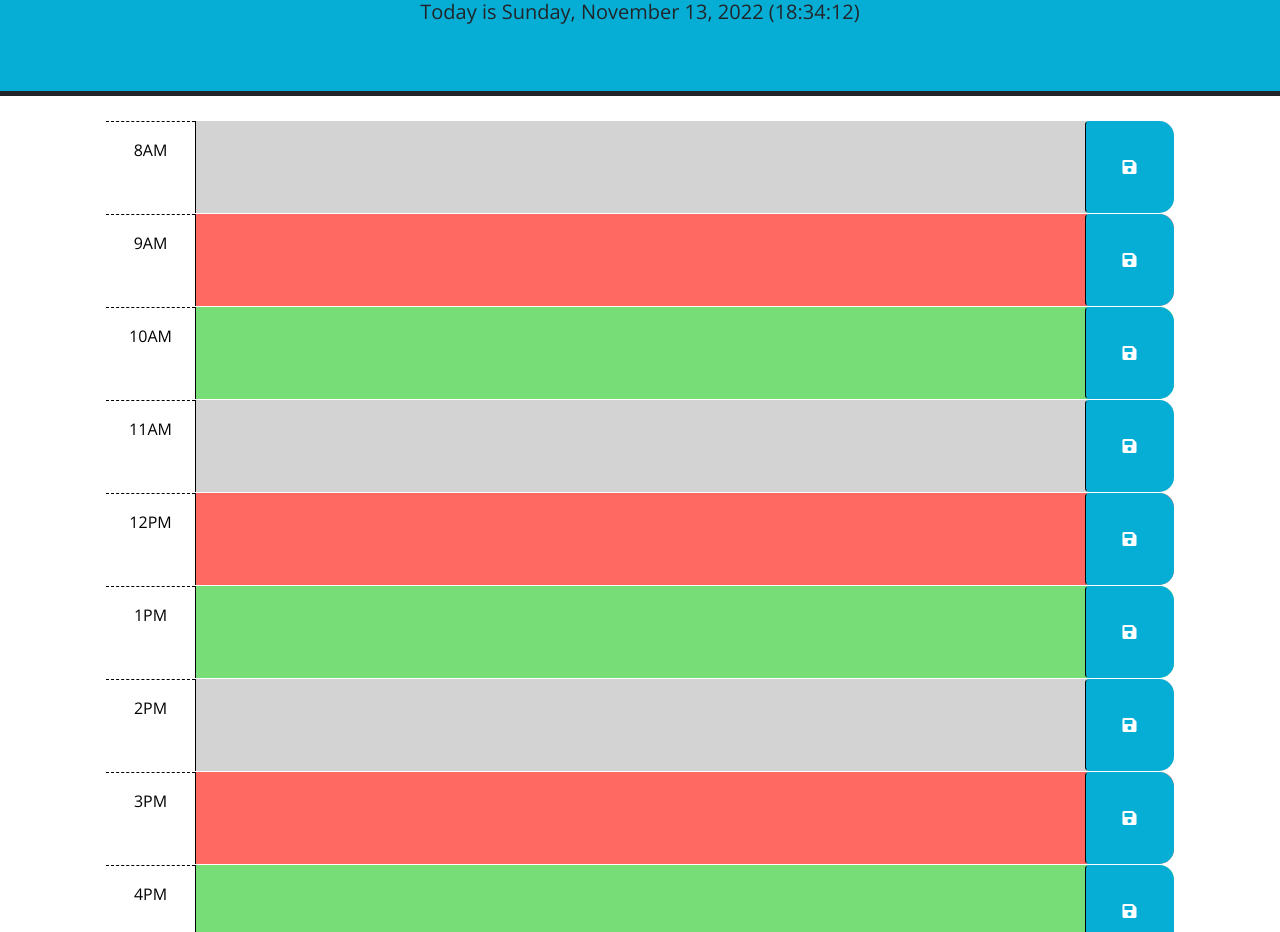
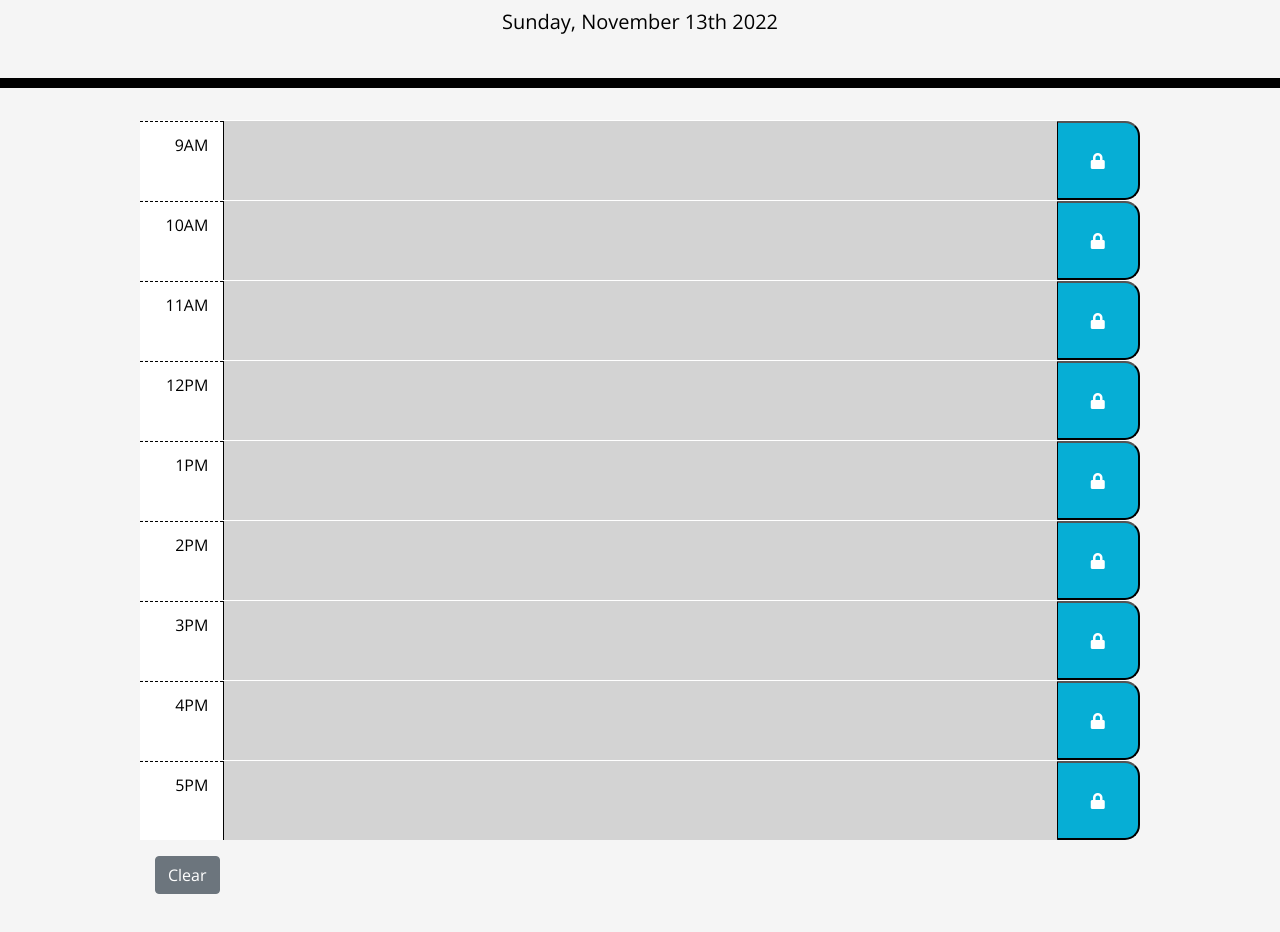
Before and after one commit to cmcclay77/workday-scheduler, a plain HTML site: page index.html in a window 1280 px wide. Shown: the part 182-1114 px from the top of the page. Drawn offline with nearby package versions, Linux system fonts and the light colour scheme.

Commit message:
updated project

```diff
--- a/assets/css/styles.css
+++ b/assets/css/styles.css
@@ -1,10 +1,8 @@
-  header {
-    background-color: #06aed5;
-  }
-
   body {
     font-family: 'Open Sans', sans-serif;
+    background-color: whitesmoke;
     font-size: 16px;
+    line-height: 1;
   }
 
   textarea {
@@ -16,15 +14,34 @@
     padding: 10px;
   }
 
+  .container {
+    max-width: 1000px;
+    margin-bottom: 20px;
+  }
+
+  .jumbotron {
+    text-align: center;
+    background-color: transparent;
+    color: black;
+    border-radius: 0;
+    border-bottom: 10px solid black;
+    padding-bottom: 30px;
+  }
+
   .description {
     white-space: pre-wrap;
   }
 
+  /* Timeblock */
+
   .time-block {
-    border-radius: 15px;
+    text-align: left;
+
   }
 
   .row {
+    white-space: pre-wrap;
+    height: 80px;
     border-top: 1px solid white;
   }
 
@@ -32,22 +49,32 @@
     background-color: #ffffff;
     color: #000000;
     border-top: 1px dashed #000000;
+    padding-top: 15px;
+    text-align: right;
+    font-size: 20x;
   }
+
+  /* Styling/color-coding for past, present, and future events/time */
 
   .past {
     background-color: #d3d3d3;
     color: white;
+    border-radius: 15px;
   }
 
   .present {
     background-color: #ff6961;
     color: white;
+    border-radius: 15px;
   }
 
   .future {
     background-color: #77dd77;
     color: white;
+    border-radius: 15px;
   }
+
+  /* Buttons */
 
   .saveBtn {
     border-left: 1px solid black;
@@ -61,3 +88,17 @@
     font-size: 20px;
     transition: all 0.3s ease-in-out;
   }
+
+  .clearBtn {
+    margin-top: 30px;
+    padding: 10px;
+    align-items: left;
+    text-align: center;
+    background-color: gray;
+
+  }
+
+  .clearBtn i:hover {
+    font-size:20px;
+    transition: all 0.3s ease-in-out;
+  }
--- a/index.html
+++ b/index.html
@@ -1,121 +1,87 @@
 <!DOCTYPE html>
 <html lang="en">
+
 <head>
   <meta charset="UTF-8" />
   <meta name="viewport" content="width=device-width, initial-scale=1.0" />
   <meta http-equiv="X-UA-Compatible" content="ie=edge" />
-    <link
-      rel="stylesheet"
-      href="https://cdn.jsdelivr.net/npm/bootstrap@5.1.3/dist/css/bootstrap.min.css"
-    />
-    <link
-      rel="stylesheet"
-      href="https://use.fontawesome.com/releases/v5.8.1/css/all.css"
-      integrity="sha384-50oBUHEmvpQ+1lW4y57PTFmhCaXp0ML5d60M1M7uH2+nqUivzIebhndOJK28anvf"
-      crossorigin="anonymous"
-    />
-    <link
-      href="https://fonts.googleapis.com/css?family=Open+Sans&display=swap"
-      rel="stylesheet"
-    />
+  <link rel="stylesheet" href="https://cdn.jsdelivr.net/npm/bootstrap@4.6.1/dist/css/bootstrap.min.css"/>
+  <link rel="stylesheet" href="https://use.fontawesome.com/releases/v5.8.1/css/all.css"
+    integrity="sha384-50oBUHEmvpQ+1lW4y57PTFmhCaXp0ML5d60M1M7uH2+nqUivzIebhndOJK28anvf" crossorigin="anonymous" />
+  <link href="https://fonts.googleapis.com/css?family=Open+Sans&display=swap" rel="stylesheet" />
   <link rel="stylesheet" href="./assets/css/styles.css" />
   <title>Work Day Scheduler</title>
 </head>
+
 <body>
-    <header class="p-5 mb-4 border-5 border-bottom border-dark text-center">
+  <!-- Current date is here -->
+  <header class="jumbotron">
     <h1 class="display-3">Work Day Scheduler</h1>
     <p class="lead">A simple calendar app for scheduling your work day</p>
     <p id="currentDay" class="lead"></p>
   </header>
-    <div class="container-lg px-5">
-      <!-- Use class for "past", "present", and "future" to apply styles to the
-        time-block divs accordingly. The javascript will need to do this by
-        adding/removing these classes on each div by comparing the hour in the
-        id to the current hour. The html provided below is meant to be an example
-        demonstrating how the css provided can be leveraged to create the
-        desired layout and colors. The html below should be removed or updated
-        in the finished product. Remember to delete this comment once the
-        code is implemented.
-        -->
-      <!-- Example of a past time block. The "past" class adds a gray background color. -->
-      <div id="hour-8" class="row time-block past">
-        <div class="col-2 col-md-1 hour text-center py-3">8AM</div>
-        <textarea class="col-8 col-md-10 description" rows="3"> </textarea>
-        <button class="btn saveBtn col-2 col-md-1" aria-label="save">
-          <i class="fas fa-save" aria-hidden="true"></i>
-        </button>
+
+  <div class="container">
+    <!-- Timeblocks go here -->
+    <div id="hour-09" class="row time-div">
+      <div class="col-md-1 hour"><span id="09">9AM</span></div>
+      <textarea class="col-md-10 time-block description"></textarea>
+      <button class="col-md-1 saveBtn"><i class="fas fa-lock"></i></button>
     </div>
-      <!-- Example of a a present time block. The "present" class adds a red background color. -->
-      <div id="hour-9" class="row time-block present">
-        <div class="col-2 col-md-1 hour text-center py-3">9AM</div>
-        <textarea class="col-8 col-md-10 description" rows="3"> </textarea>
-        <button class="btn saveBtn col-2 col-md-1" aria-label="save">
-          <i class="fas fa-save" aria-hidden="true"></i>
-        </button>
+
+    <div id="hour-10" class="row time-div">
+      <div class="col-md-1 hour"><span id="10"></span>10AM</span></div>
+      <textarea class="col-md-10 time-block description"></textarea>
+      <button class="col-md-1 saveBtn"><i class="fas fa-lock"></i></button>
     </div>
-      <!-- Example of a future time block. The "future" class adds a green background color. -->
-      <div id="hour-10" class="row time-block future">
-        <div class="col-2 col-md-1 hour text-center py-3">10AM</div>
-        <textarea class="col-8 col-md-10 description" rows="3"> </textarea>
-        <button class="btn saveBtn col-2 col-md-1" aria-label="save">
-          <i class="fas fa-save" aria-hidden="true"></i>
-        </button>
+
+    <div id="hour-11" class="row time-div">
+      <div class="col-md-1 hour"><span id="11">11AM</span></div>
+      <textarea class="col-md-10 time-block description"></textarea>
+      <button class="col-md-1 saveBtn"><i class="fas fa-lock"></i></button>
     </div>
-      <div id="hour-11" class="row time-block past">
-        <div class="col-2 col-md-1 hour text-center py-3">11AM</div>
-        <textarea class="col-8 col-md-10 description" rows="3"> </textarea>
-        <button class="btn saveBtn col-2 col-md-1" aria-label="save">
-          <i class="fas fa-save" aria-hidden="true"></i>
-        </button>
+
+    <div id="hour-12" class="row time-div">
+      <div class="col-md-1 hour"><span id="12">12PM</span></div>
+      <textarea class="col-md-10 time-block description"></textarea>
+      <button class="col-md-1 saveBtn"><i class="fas fa-lock"></i></button>
     </div>
-      <div id="hour-12" class="row time-block present">
-        <div class="col-2 col-md-1 hour text-center py-3">12PM</div>
-        <textarea class="col-8 col-md-10 description" rows="3"> </textarea>
-        <button class="btn saveBtn col-2 col-md-1" aria-label="save">
-          <i class="fas fa-save" aria-hidden="true"></i>
-        </button>
+
+    <div id="hour-13" class="row time-div">
+      <div class="col-md-1 hour"><span id="13">1PM</span></div>
+      <textarea class="col-md-10 time-block description"></textarea>
+      <button class="col-md-1 saveBtn"><i class="fas fa-lock"></i></button>
     </div>
-      <div id="hour-13" class="row time-block future">
-        <div class="col-2 col-md-1 hour text-center py-3">1PM</div>
-        <textarea class="col-8 col-md-10 description" rows="3"> </textarea>
-        <button class="btn saveBtn col-2 col-md-1" aria-label="save">
-          <i class="fas fa-save" aria-hidden="true"></i>
-        </button>
+
+    <div id="hour-14" class="row time-div">
+      <div class="col-md-1 hour"><span id="14">2PM</span></div>
+      <textarea class="col-md-10 time-block description"></textarea>
+      <button class="col-md-1 saveBtn"><i class="fas fa-lock"></i></button>
     </div>
-      <div id="hour-14" class="row time-block past">
-        <div class="col-2 col-md-1 hour text-center py-3">2PM</div>
-        <textarea class="col-8 col-md-10 description" rows="3"> </textarea>
-        <button class="btn saveBtn col-2 col-md-1" aria-label="save">
-          <i class="fas fa-save" aria-hidden="true"></i>
-        </button>
+
+    <div id="hour-15" class="row time-div">
+      <div class="col-md-1 hour"><span id="15">3PM</span></div>
+      <textarea class="col-md-10 time-block description"></textarea>
+      <button class="col-md-1 saveBtn"><i class="fas fa-lock"></i></button>
     </div>
-      <div id="hour-15" class="row time-block present">
-        <div class="col-2 col-md-1 hour text-center py-3">3PM</div>
-        <textarea class="col-8 col-md-10 description" rows="3"> </textarea>
-        <button class="btn saveBtn col-2 col-md-1" aria-label="save">
-          <i class="fas fa-save" aria-hidden="true"></i>
-        </button>
+
+    <div id="hour-16" class="row time-div">
+      <div class="col-md-1 hour"><span id="16">4PM</span></div>
+      <textarea class="col-md-10 time-block description"></textarea>
+      <button class="col-md-1 saveBtn"><i class="fas fa-lock"></i></button>
     </div>
-      <div id="hour-16" class="row time-block future">
-        <div class="col-2 col-md-1 hour text-center py-3">4PM</div>
-        <textarea class="col-8 col-md-10 description" rows="3"> </textarea>
-        <button class="btn saveBtn col-2 col-md-1" aria-label="save">
-          <i class="fas fa-save" aria-hidden="true"></i>
-        </button>
+
+    <div id="hour-17" class="row time-div">
+      <div class="col-md-1 hour"><span id="17">5PM</span></div>
+      <textarea class="col-md-10 time-block description"></textarea>
+      <button class="col-md-1 saveBtn"><i class="fas fa-lock"></i></button>
     </div>
-      <div id="hour-17" class="row time-block past">
-        <div class="col-2 col-md-1 hour text-center py-3">5PM</div>
-        <textarea class="col-8 col-md-10 description" rows="3"> </textarea>
-        <button class="btn saveBtn col-2 col-md-1" aria-label="save">
-          <i class="fas fa-save" aria-hidden="true"></i>
-        </button>
+
+    <br>
+    <button id="clearFieldsBtn" type="button" class="btn btn-secondary">Clear</button>
    </div>
-    <script src="https://code.jquery.com/jquery-3.4.1.min.js"></script>
-    <script
-      src="https://cdn.jsdelivr.net/npm/dayjs@1.11.3/dayjs.min.js"
-      integrity="sha256-iu/zLUB+QgISXBLCW/mcDi/rnf4m4uEDO0wauy76x7U="
-      crossorigin="anonymous"
-    ></script>
+  <script src="https://cdnjs.cloudflare.com/ajax/libs/jquery/3.6.0/jquery.min.js"></script>
+  <script src="https://cdnjs.cloudflare.com/ajax/libs/moment.js/2.29.1/moment.min.js"></script>
   <script src="./script.js"></script>
 </body>
 </html>
--- a/script.js
+++ b/script.js
@@ -1,70 +1,55 @@
-var now = dayjs(); // real current time
-var now0 = now; // time that starts at real
-//variables for the time
-var hour = now.hour();
-var minute = now.minute();
-var second = now.second();
-//function to console.log
-function logger() {
-  for (let i = 1; i <= 9; i++) {
-    console.log(localStorage.getItem(`input${i}`));
-  }
-}
-// function to set colors
-function setColors() {
-  var thisHour0 = now0.hour(); //sets the current hour
-  for (let i = 9; i <= 17; i++) {
-    // goes through the hours and sets colors based on if its before,after or during the hour
-    if (i > thisHour0) {
-      $(`#input${i - 8}`).addClass("future");
-    } else if (i < thisHour0) {
-      $(`#input${i - 8}`).addClass("past");
-    } else {
-      $(`#input${i - 8}`).addClass("present");
-    }
-  }
-}
-// function to set placeholders for the textboxes/areas
-function placeholderSetter() {
-  for (let i = 1; i <= 9; i++) {
-    $(`#input${i}`).val(localStorage.getItem(`input${i}`));
-  }
-}
-// function to set event listeners
-function eventListeners() {
-  for (let i = 1; i <= 9; i++) {
-    console.log(i);
-    $(`#button-addon${i}`).click(function () {
-      let input = $(`#input${i}`).val();
-      console.log(input);
-      $(`#label${i}`).text(input);
-      localStorage.setItem(`input${i}`, input);
-    });
-  }
-}
-function setCurrentDay() {
-  $("#currentDay").text(
-    "Today is " +
-      now.format("dddd, MMMM D, YYYY" + ` (${hour}:${minute}:${second})`)
-  ); // sets the date at the top
-}
+$(document).ready(function() {
+  console.log("Ready!");
+});
+  //Display current date and time
+  let now = moment().format("dddd, MMMM Do YYYY");
+  let displayDate = document.getElementById("currentDay");
+  displayDate.innerHTML = now;
+  let currentHour = moment().format("HH");
 
-setCurrentDay();
-setColors();
-logger();
-placeholderSetter();
-eventListeners();
+  //Past, present, and future functionality -
+  //Compare timeblock time with current time to determine whether
+  //activity is in the past, present, or future
+  $(".time-div").each(function() {
+      var timeDiv = $(this).attr("id").split("-")[1];
 
-// time interval to call the functions every second
-setInterval(function () {
-  now = dayjs();
-  now0 = now;
-  hour = now.hour();
-  thisHour0 = now0.hour();
-  minute = now.minute();
-  second = now.second();
-  setCurrentDay();
-  setColors();
-  logger();
-  // placeholderSetter();
-}, 1000);
+      if (currentHour == timeDiv) {
+          $(this).addClass("present");
+          $(this).children(".description").addClass("present");
+
+      } else if (currentHour < timeDiv) {
+          $(this).removeClass("present");
+          $(this).addClass("future");
+
+      } else if (currentHour > timeDiv) {
+          $(this).removeClass("future");
+          $(this).addClass("past");
+      }
+  });
+
+  //Save data to local storage
+  $(".saveBtn").click(function (event) {
+      event.preventDefault();
+      var value = $(this).siblings(".time-block").val();
+      var time = $(this).parent().attr("id").split("-")[1];
+      localStorage.setItem(time,value);
+  });
+
+  //Retrieve data from local storage
+  $("#hour-09 .time-block").val(localStorage.getItem("09"));
+  $("#hour-10 .time-block").val(localStorage.getItem("10"));
+  $("#hour-11 .time-block").val(localStorage.getItem("11"));
+  $("#hour-12 .time-block").val(localStorage.getItem("12"));
+  $("#hour-13 .time-block").val(localStorage.getItem("13"));
+  $("#hour-14 .time-block").val(localStorage.getItem("14"));
+  $("#hour-15 .time-block").val(localStorage.getItem("15"));
+  $("#hour-16 .time-block").val(localStorage.getItem("16"));
+  $("#hour-17 .time-block").val(localStorage.getItem("17"));
+
+
+  //Clear button function for clearing content and local storage
+   $("#clearFieldsBtn").click(function(event) {
+      event.preventDefault;
+      $("textArea").val("");
+      localStorage.clear();
+  });
```
Also changed, not shown: assets/images/screenshot-work-day-scheduler.jpg (added), assets/images/screenshot-workday-scheduler.jpg (deleted). Lines whose indentation alone changed are shown as unchanged.
